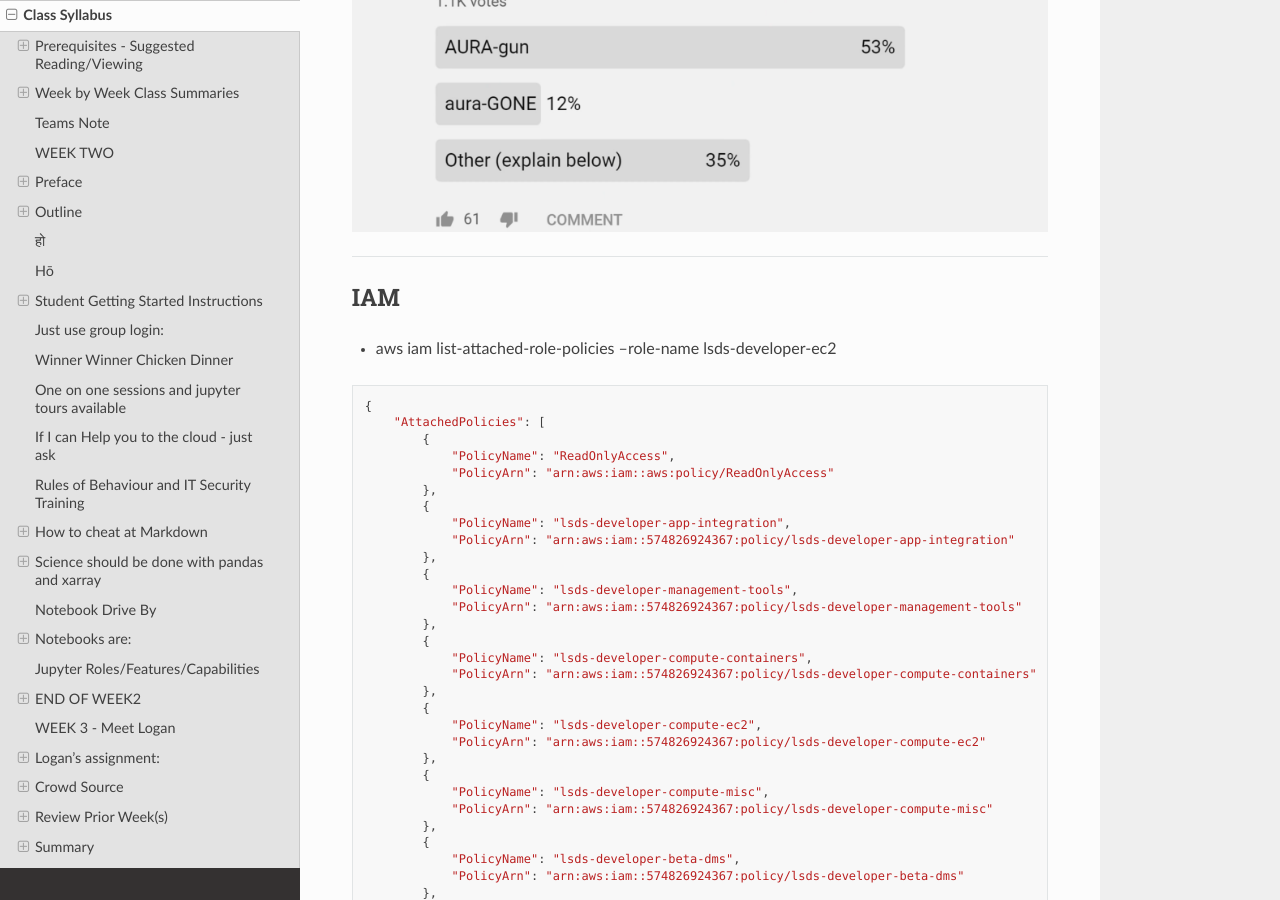
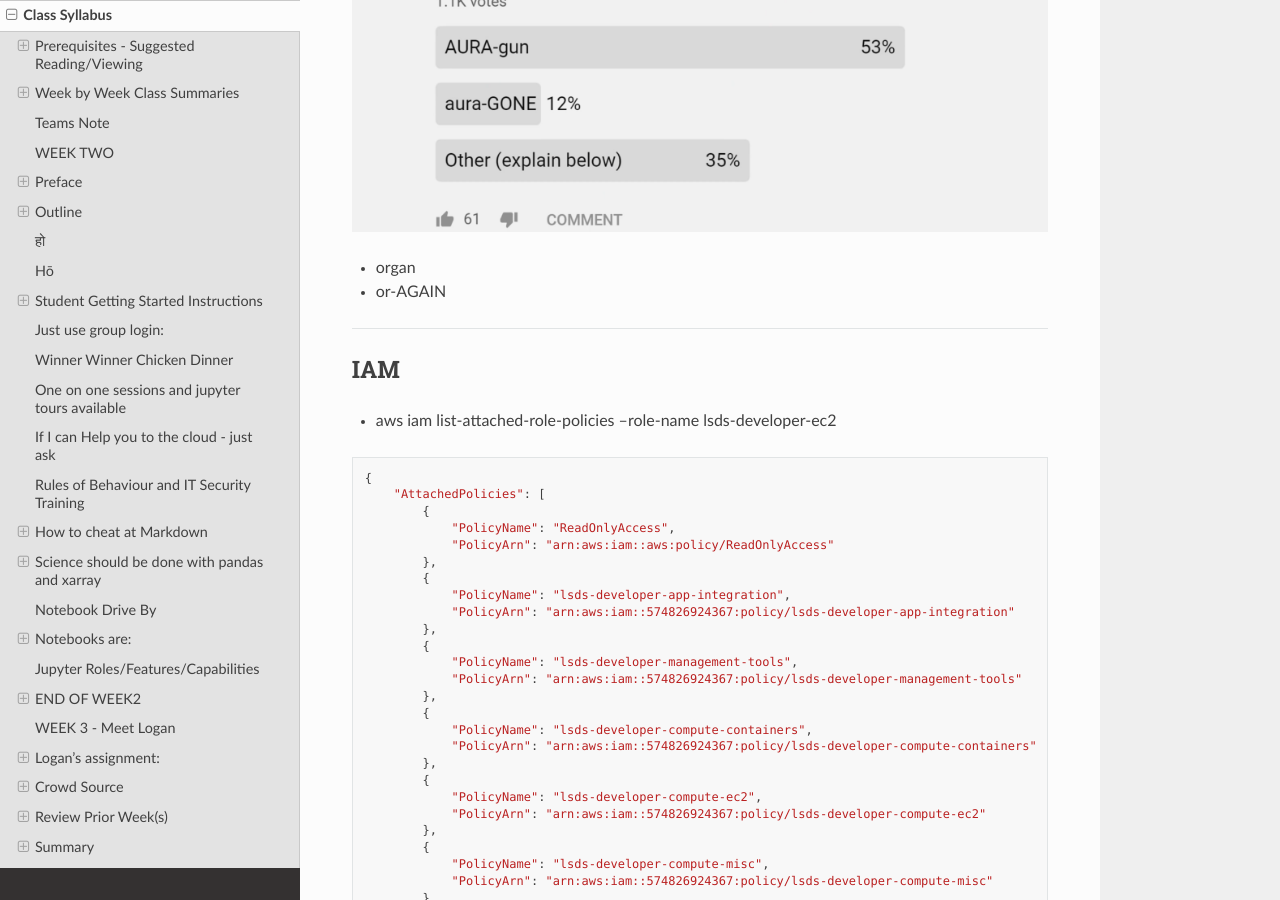
Before and after one commit to tonybutzer/harmony, a Sphinx documentation site: the page built from documentation/source/00weekbyweek.md, in a window 1280 px wide and 900 px high, scrolled down 27142 px. Built offline with Sphinx 7.4.7 and the Read the Docs theme 2.0.0, drawn with Linux system fonts in a browser that asks for light colours; pages that are not in the unit, such as notebooks, are missing from menus.

Commit message:
automatic git update from Makefile

```diff
--- a/documentation/source/00weekbyweek.md
+++ b/documentation/source/00weekbyweek.md
@@ -982,6 +982,10 @@ Cheers,
 
 ![](Assets/AURA-gun.PNG)
 
+
+- organ
+- or-AGAIN
+
 ---
 
 
```
